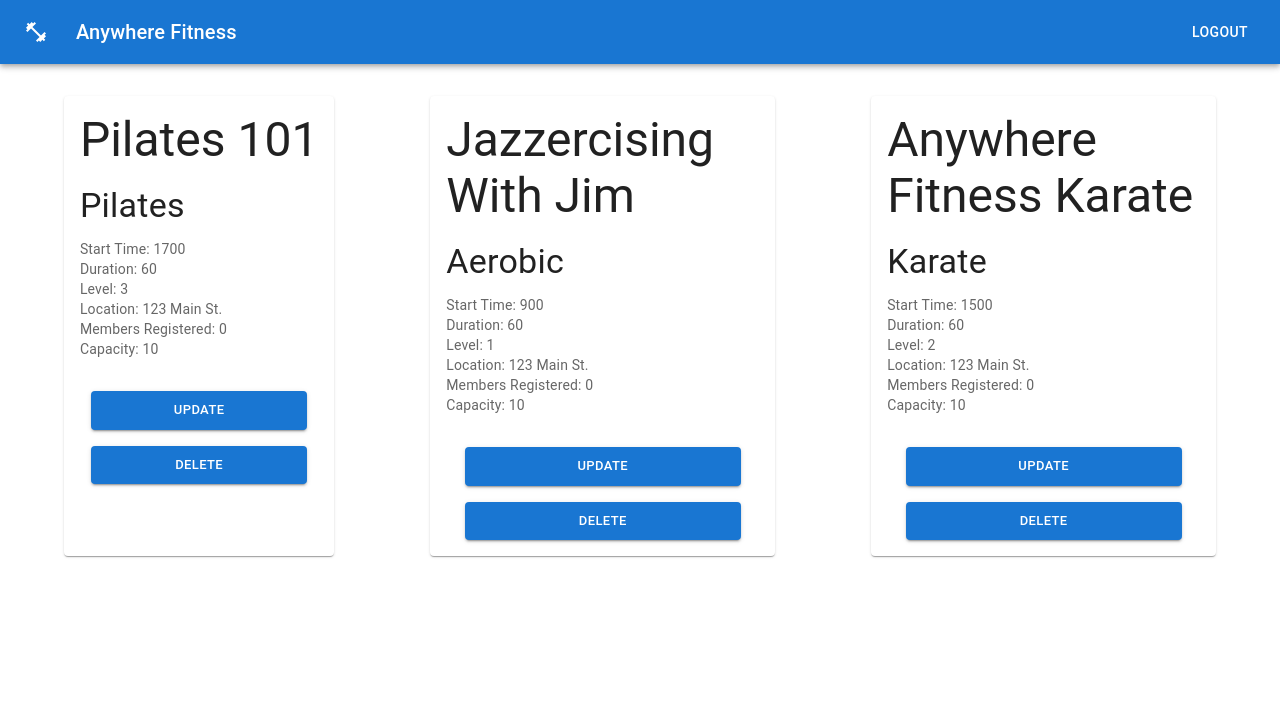
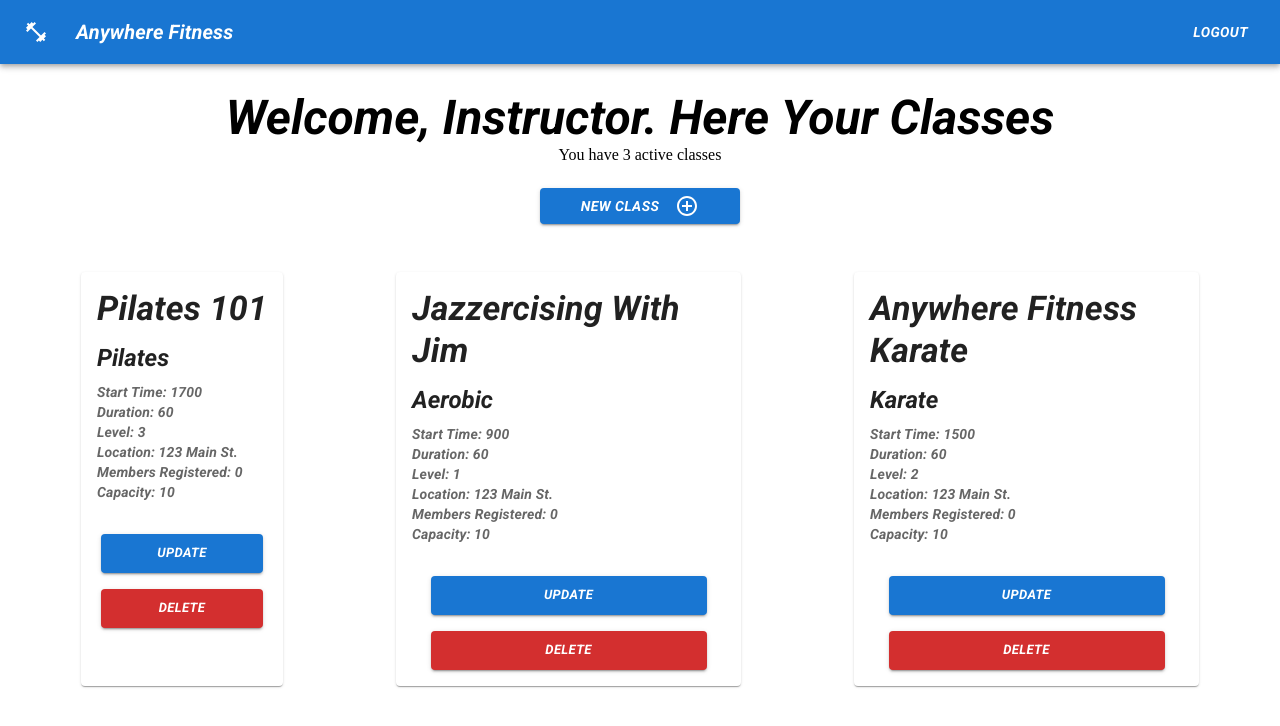
Before and after one commit to fitness-anytime/fitness-anytime-frontend, a React (Create React App) app: page /instructor in a window 1280 px wide. Shown: the top 726 px of the page. Built offline with nearby package versions, Linux system fonts and the light colour scheme.

Commit message:
home page and instructor pages are done

```diff
--- a/public/index.html
+++ b/public/index.html
@@ -1,6 +1,12 @@
 <!DOCTYPE html>
 <html lang="en">
   <head>
+    <link rel="preconnect" href="https://fonts.googleapis.com" />
+    <link rel="preconnect" href="https://fonts.gstatic.com" crossorigin />
+    <link
+      href="https://fonts.googleapis.com/css2?family=Roboto:ital,wght@1,700&display=swap"
+      rel="stylesheet"
+    />
     <meta charset="utf-8" />
     <link rel="icon" href="%PUBLIC_URL%/favicon.ico" />
     <meta name="viewport" content="width=device-width, initial-scale=1" />
--- a/src/App.js
+++ b/src/App.js
@@ -3,27 +3,48 @@ import React from "react";
 import NavBar from "./components/NavBar";
 
 import { Routes, Route } from "react-router-dom";
+import PrivateRoute from "./routes/PrivateRoute.js";
 
 import Login from "./components/Login";
 import SignUp from "./components/SignUp";
 import User from "./components/User.js";
 import Instructor from "./components/instructor/Instructor";
 
+import Homepage from "./components/Homepage.js";
+import ClassForm from "./components/instructor/ClassForm";
+
 function App() {
+  localStorage.setItem("token", "adsfasd");
+  // localStorage.removeItem("token");
+
   return (
-    <div className="App">
-      <header>
-        <NavBar />
-      </header>
+    <React.Fragment>
+      <NavBar />
 
       <Routes>
         <Route exact path="/login" element={<Login />} />
+        <Route exact path="/signup" element={<SignUp />} />
 
-        <Route exact path="/signup" element={<SignUp />} />
-        <Route exact path="/user" element={<User />} />
-        <Route exact path="/instructor" element={<Instructor />} />
+        {/* needs to be private */}
+
+        <Route path="/user" element={<PrivateRoute />}>
+          <Route path="/user" element={<User />} />
+        </Route>
+
+        <Route exact path="/instructor" element={<PrivateRoute />}>
+          <Route exact path="/instructor" element={<Instructor />} />
+        </Route>
+        {/* needs to be private */}
+
+        {/* needs to be private */}
+
+        <Route exact path="/createclass" element={<PrivateRoute />}>
+          <Route exact path="/createclass" element={<ClassForm />} />
+        </Route>
+
+        <Route exact path="/" element={<Homepage />} />
       </Routes>
-    </div>
+    </React.Fragment>
   );
 }
 
--- a/src/components/ClassCard.js
+++ b/src/components/ClassCard.js
@@ -63,10 +63,10 @@ export default function ClassCard(props) {
   return (
     <Card sx={{ maxWidth: 345, paddingBottom: "1rem" }}>
       <CardContent>
-        <Typography gutterBottom variant="h3" component="div">
+        <Typography gutterBottom variant="h4" component="div">
           {name}
         </Typography>
-        <Typography gutterBottom variant="h4" component="div">
+        <Typography gutterBottom variant="h5" component="div">
           {type}
         </Typography>
         <Typography variant="body2" color="text.secondary">
@@ -87,7 +87,12 @@ export default function ClassCard(props) {
             <Button size="small" variant="contained" style={buttonStyles}>
               Update
             </Button>
-            <Button size="small" variant="contained" style={buttonStyles}>
+            <Button
+              color="error"
+              size="small"
+              variant="contained"
+              style={buttonStyles}
+            >
               Delete
             </Button>
           </>
@@ -99,7 +104,12 @@ export default function ClassCard(props) {
             <Button size="small" variant="contained" style={buttonStyles}>
               Reschedule
             </Button>
-            <Button size="small" variant="contained" style={buttonStyles}>
+            <Button
+              color="error"
+              size="small"
+              variant="contained"
+              style={buttonStyles}
+            >
               Cancel Reservation
             </Button>
           </>
--- /dev/null
+++ b/src/components/Homepage.js
@@ -0,0 +1,65 @@
+import React from "react";
+import styled from "styled-components";
+import trainer from "../assets/personaltrainer.svg";
+
+const Div = styled.div`
+  background-color: #86a37a;
+
+  height: 100%;
+  min-height: 100vh;
+
+  img {
+    width: 60%;
+
+    @media (max-width: 800px) {
+      width: 90%;
+    }
+  }
+
+  .image-container {
+    display: flex;
+    justify-content: flex-end;
+
+    @media (max-width: 800px) {
+      display: flex;
+      flex-direction: column;
+      align-items: center;
+    }
+  }
+`;
+
+const Intro = styled.div`
+  font-family: "Roboto";
+  padding-top: 5%;
+  padding-left: 5%;
+
+  p {
+    max-width: 1000px;
+  }
+`;
+
+export default function Homepage() {
+  return (
+    <Div>
+      <Intro>
+        <h1> Welcome to Anywhere Fitness</h1>
+        <p>
+          At Anywhere Fitness, our mission is to provide you with a total
+          fitness experience designed to help you reach your goals.
+        </p>
+        <p>
+          Instructors can take attendance, request and process payments, create
+          virtual “punch passes” for each type of class offered, alert clients
+          of cancellations or location changes and so much more. Clients can
+          easily find out information on classes - location, class size, start
+          time and duration, as well as reschedule or cancel an upcoming
+          appointment or reservation right from the mobile app.
+        </p>
+      </Intro>
+
+      <div className="image-container">
+        <img alt="personal trainer" src={trainer} />
+      </div>
+    </Div>
+  );
+}
--- a/src/components/instructor/ClassForm.js
+++ b/src/components/instructor/ClassForm.js
@@ -1,9 +1,11 @@
 import React from "react";
+import { FormControl, MenuItem, InputLabel, Select } from "@mui/material";
 
 export default function ClassForm() {
   return (
     <div>
       <form>
+        here is the create class from
         {/*
           --Create Class Header--
 
@@ -16,6 +18,9 @@ export default function ClassForm() {
           --Max Capacity (dropdown?)--
 
           --Submit Form Button--
+
+
+
         */}
       </form>
     </div>
--- a/src/components/instructor/Instructor.js
+++ b/src/components/instructor/Instructor.js
@@ -1,6 +1,11 @@
 import React, { useState } from "react";
+import { useNavigate } from "react-router-dom";
+
 import styled from "styled-components";
+import { IconButton, Typography, Button } from "@mui/material";
+import ControlPointIcon from "@mui/icons-material/ControlPoint";
 import ClassCard from "../ClassCard";
+import noClassesImg from "../../assets/noClasses.svg";
 
 const classCards = [
   {
@@ -39,31 +44,134 @@ const classCards = [
 ];
 
 const StyledInstructorContainer = styled.div`
+  .welcome-container {
+    display: flex;
+    flex-direction: column;
+    align-items: center;
+    text-align: center;
+
+    h3 {
+      margin-top: 2%;
+    }
+
+    button {
+      width: 200px;
+      svg {
+        margin-left: 1rem;
+      }
+    }
+  }
+
+  .instructor-cards-container {
     display: flex;
     justify-content: space-evenly;
     flex-wrap: wrap;
+  }
 
   .MuiCard-root {
     margin-right: 2rem;
     margin-left: 2rem;
     margin-top: 2rem;
   }
+
+  .no-classes-container {
+    display: flex;
+
+    flex-direction: column;
+    justify-content: center;
+    align-items: center;
+    width: max-content;
+    margin: 2% auto auto;
+
+    text-align: center;
+
+    img {
+      margin-bottom: 1.5rem;
+      height: auto;
+      width: 300px;
+    }
+
+    button {
+      // left here to update
+      // background-color: red;
+    }
+
+    @media (max-width: 460px) {
+      width: 85%;
+      margin-top: 6%;
+      img {
+        width: 50%;
+        height: 50%;
+      }
+    }
+  }
 `;
 
-export default function Instructor() {
+export default function Instructor(props) {
   const [classes, setClasses] = useState(classCards);
 
+  const navigate = useNavigate();
+
   return (
+    <StyledInstructorContainer>
+      {!classes && (
+        <div className="no-classes-container">
+          <img src={noClassesImg} alt="empty clipboard illustration" />
+
+          <Typography variant="h5">There is nothing here</Typography>
+          <Typography variant="p">
+            Create a class by clicking the <br />
+            <b>New Class</b> button
+          </Typography>
+
+          <Button
+            onClick={() => {
+              navigate("/createclass");
+            }}
+            fullWidth
+            variant="contained"
+            sx={{ mt: 1, mb: 2 }}
+          >
+            New Class
+          </Button>
+        </div>
+      )}
+
+      {classes && (
         <>
-      <StyledInstructorContainer>
-        {/*
-        --GET class data from API--
-        --Map through class array to render to page here, inputting data as props--
-      */}
+          <div className="welcome-container">
+            <Typography variant="h3">
+              Welcome, Instructor. Here Your Classes
+            </Typography>
+            <Typography variant="p">
+              You have {classes.length} active classes
+            </Typography>
+
+            <Button
+              onClick={() => {
+                navigate("/createclass");
+              }}
+              fullWidth
+              variant="contained"
+              sx={{ mt: 3, mb: 2 }}
+            >
+              New Class
+              <ControlPointIcon />
+            </Button>
+          </div>
+          <div className="instructor-cards-container">
             {classes.map((classData) => {
-          return <ClassCard key={classData.id} isInstructor={true} {...classData} />;
+              return (
+                <ClassCard
+                  key={classData.id}
+                  isInstructor={true}
+                  {...classData}
+                />
+              );
             })}
+          </div>
+        </>
+      )}
     </StyledInstructorContainer>
-    </>
   );
 }
--- /dev/null
+++ b/src/routes/PrivateRoute.js
@@ -0,0 +1,8 @@
+import React from "react";
+import { Navigate, Outlet } from "react-router-dom";
+
+const PrivateRoute = () => {
+  return localStorage.getItem("token") ? <Outlet /> : <Navigate to="/login" />;
+};
+
+export default PrivateRoute;
```
Also changed, not shown: src/components/Login.js (+16 -19 lines), src/components/instructor/PrivateRoute.js (deleted, +0 -16 lines), src/assets/noClasses.svg (added), src/assets/personaltrainer.svg (added). Lines whose indentation alone changed are shown as unchanged.
